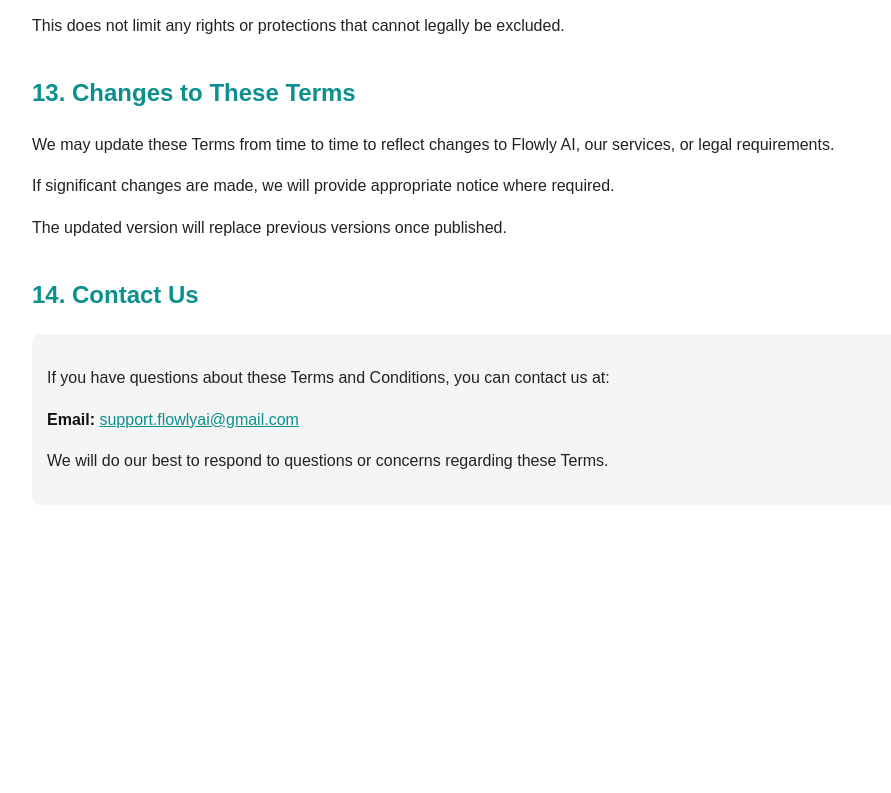
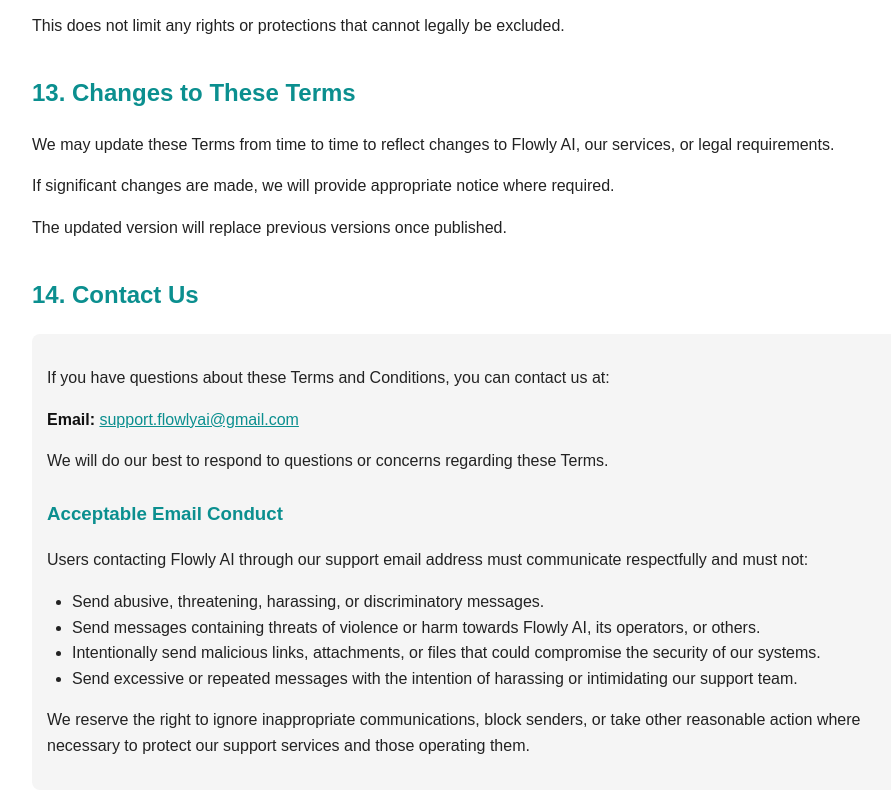
Before and after one commit to louistomlin8410/Flowlyai-legal, a plain HTML site: page terms-conditions.html in a window 1280 px wide. Shown: the part 4527-5320 px from the top of the page, without its empty margins (158-1049 px from the left). Before the commit the page ends 5062 px from the top, so only its background shows below. Drawn offline with Linux system fonts and the light colour scheme.

Commit message:
Include acceptable email conduct in terms
Added guidelines for acceptable email conduct when contacting support.

```diff
--- a/terms-conditions.html
+++ b/terms-conditions.html
@@ -433,6 +433,26 @@
         Terms.
     </p>
 
+    <h3>Acceptable Email Conduct</h3>
+
+    <p>
+        Users contacting Flowly AI through our support email address must
+        communicate respectfully and must not:
+    </p>
+
+    <ul>
+        <li>Send abusive, threatening, harassing, or discriminatory messages.</li>
+        <li>Send messages containing threats of violence or harm towards Flowly AI, its operators, or others.</li>
+        <li>Intentionally send malicious links, attachments, or files that could compromise the security of our systems.</li>
+        <li>Send excessive or repeated messages with the intention of harassing or intimidating our support team.</li>
+    </ul>
+
+    <p>
+        We reserve the right to ignore inappropriate communications, block
+        senders, or take other reasonable action where necessary to protect
+        our support services and those operating them.
+    </p>
+
 </div>
 
 </body>
```
